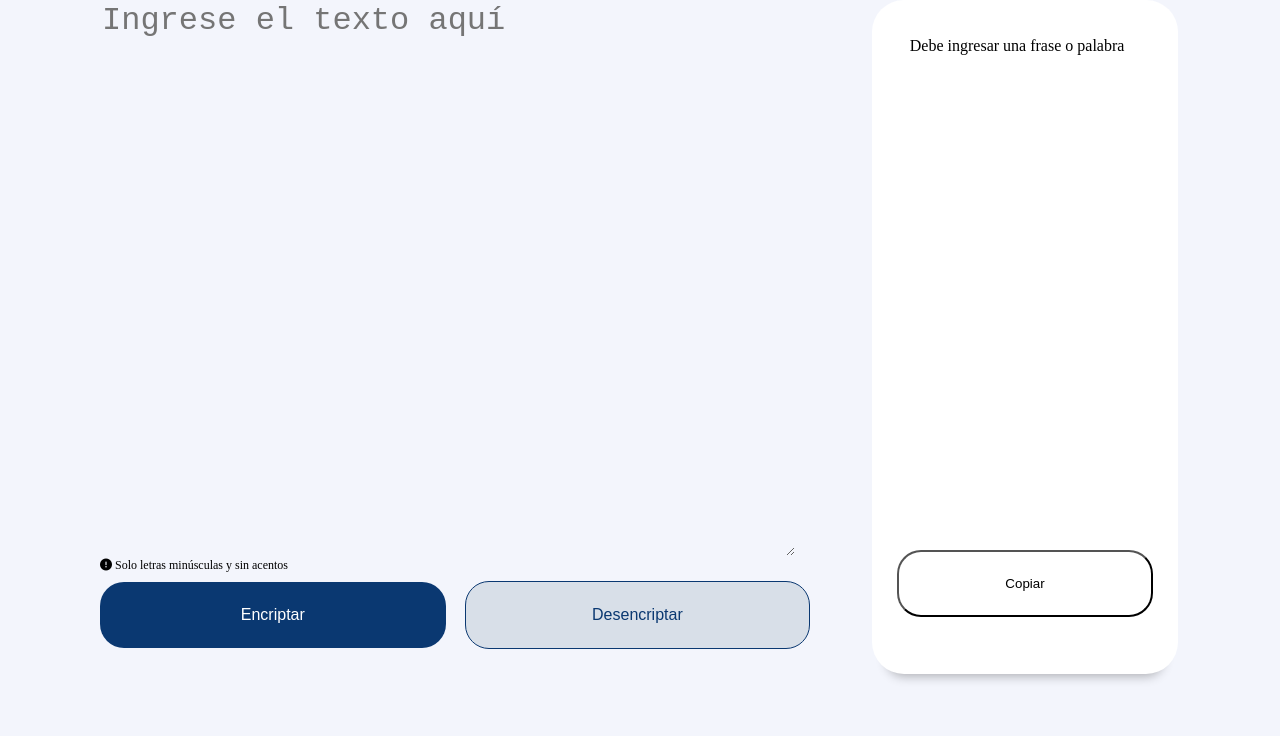
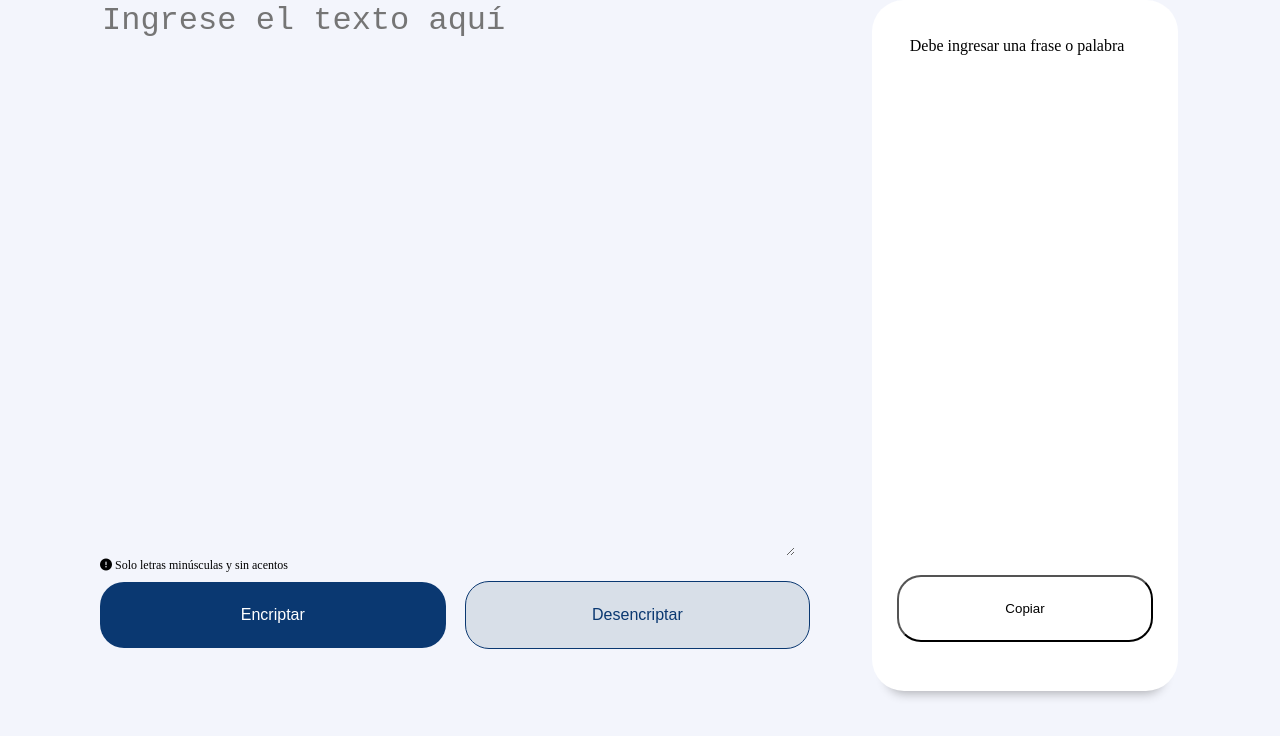
Before and after one commit to pittuk/challengeOne-Encriptador, a plain HTML site: page index.html in a window 1280 px wide. Both pictures are taken after a click on the button "Encriptar". Shown: the part 58-794 px from the top of the page. Drawn offline with Linux system fonts and the light colour scheme.

Commit message:
cambios de estilos en la barra de la derecha

```diff
--- a/script.js
+++ b/script.js
@@ -32,9 +32,9 @@ function encriptar() {
 
     document.querySelector("#mostrar-texto").innerHTML = fraseEncriptada;
   } else if(textoIngresado.value==""){
-    document.querySelector("#mostrar-texto").innerHTML ="<span>Debe ingresar una frase o palabra</span>";
+    document.querySelector("#mostrar-texto").innerHTML ="Debe ingresar una frase o palabra";
   }else{
-    document.querySelector("#mostrar-texto").innerHTML ="<span>No puede contener mayusculas o acentos</span>";
+    document.querySelector("#mostrar-texto").innerHTML ="No puede contener mayusculas o acentos";
   }
 }
 function desencriptar() {
--- a/style.css
+++ b/style.css
@@ -54,12 +54,12 @@ label {
 
 .columna-derecha {
   display: inline-block;
-  padding: 25px;
+  padding: 25px 25px 10px 25px;
   vertical-align: top;
   width: 20%;
   background-color: #ffffff;
   border-radius: 32px;
-  height: 78vh;
+  height: 82vh;
   box-shadow: 0px 17px 11px -15px rgb(0, 0, 0, 0.3);
 }
 
```
